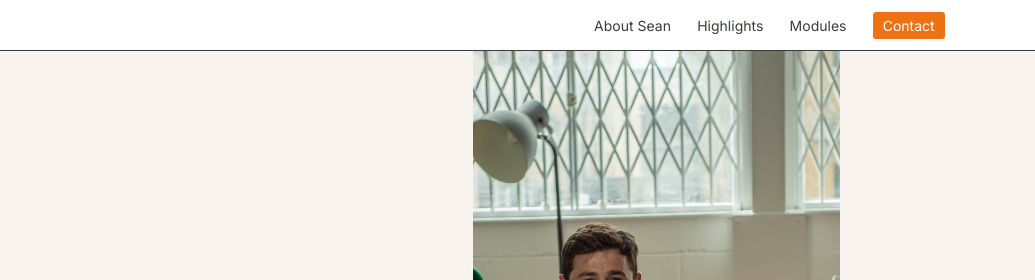
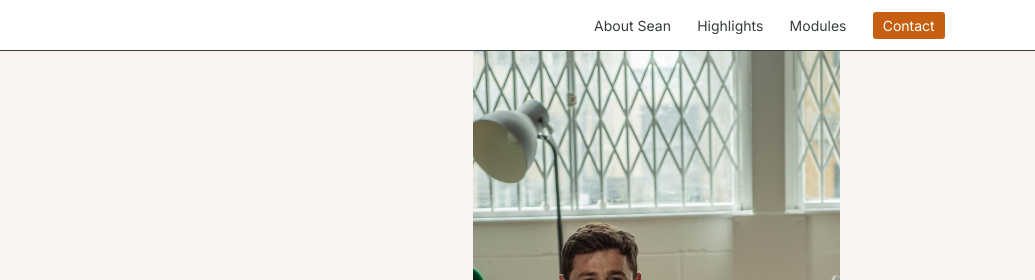
Before and after one commit to seandonnelly92/module-2-CSS-tasks, a plain HTML site: page index.html in a window 1280 px wide. In both pictures the pointer is over the link "Contact". Shown: the top 280 px of the page, 245-1280 px from the left. Drawn offline with Linux system fonts and the light colour scheme.

Commit message:
Added hover state to button

```diff
--- a/assets/style.css
+++ b/assets/style.css
@@ -137,6 +137,10 @@
     background-color: var(--links);
     padding: 5px 10px;
     border-radius: 3px;
+  }
+
+  .btn1:hover {
+    background-color: var(--hover-links)
   }
 
 /* TOP BANNER (FLEXBOX) */
```
